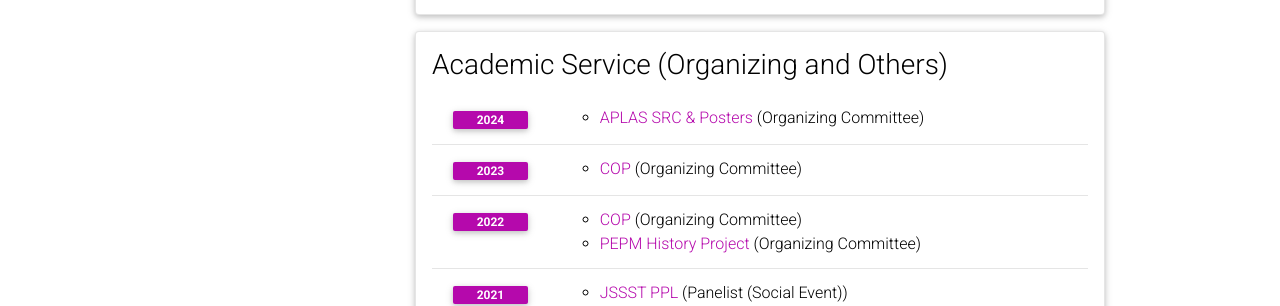
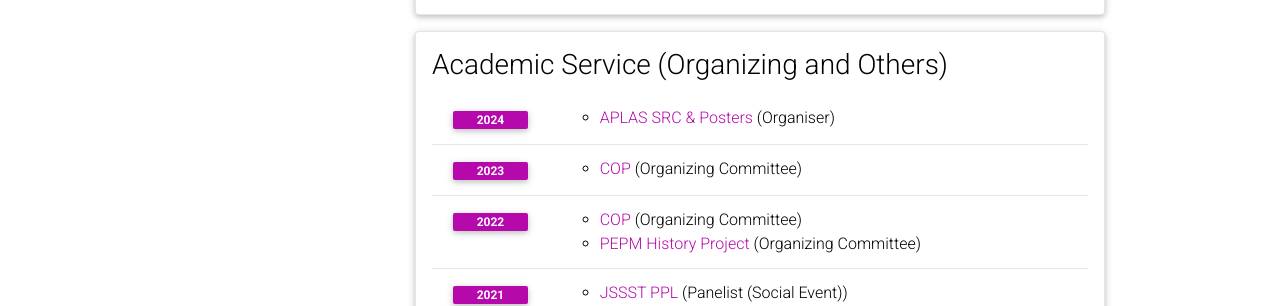
Before and after one commit to yudaitnb/yudaitnb.github, a Jekyll site: the page built from _pages/cv.md, in a window 1280 px wide and 900 px high, scrolled down 2471 px. Shown: the part 403-709 px from the top of the window. Built offline with Jekyll 4.4.1, drawn with Linux system fonts in a browser that asks for light colours; comment, search, counter and statistics services are not loaded; a style sheet for code colours, icons or effects is not loaded.

Commit message:
correct role of APLAS 2024

```diff
--- a/_data/cv.yml
+++ b/_data/cv.yml
@@ -123,7 +123,7 @@
   contents:
     - year: 2024
       items:
-        - <a href="https://conf.researchr.org/track/aplas-2024/src-and-posters">APLAS SRC & Posters</a> (Organizing Committee)
+        - <a href="https://conf.researchr.org/track/aplas-2024/src-and-posters">APLAS SRC & Posters</a> (Organiser)
     - year: 2023
       items:
         - <a href="https://conf.researchr.org/track/COP-2023/COP-2023">COP</a> (Organizing Committee)
```
